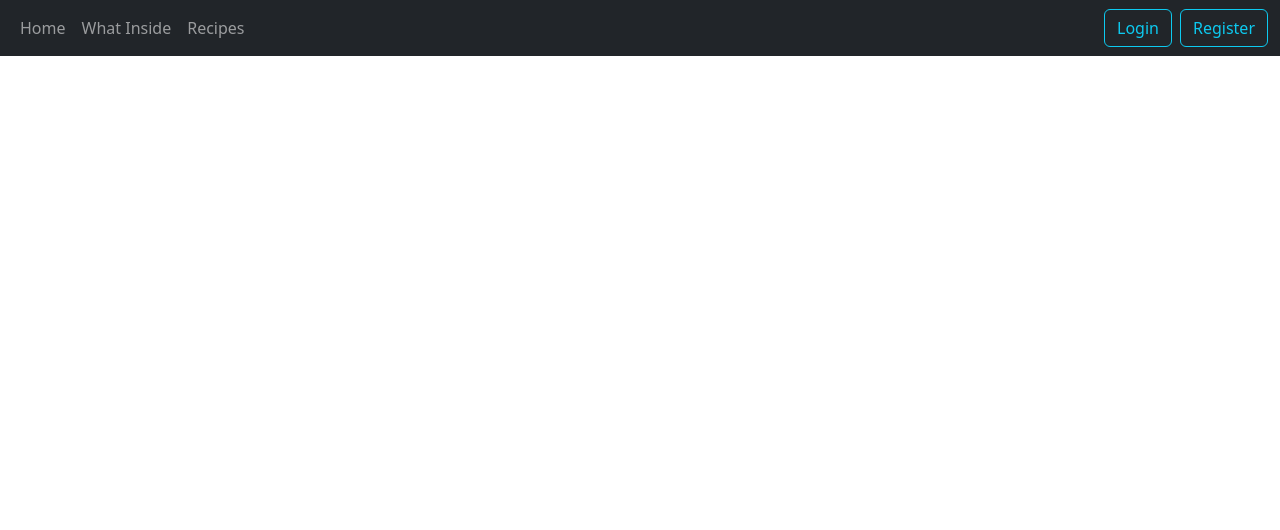
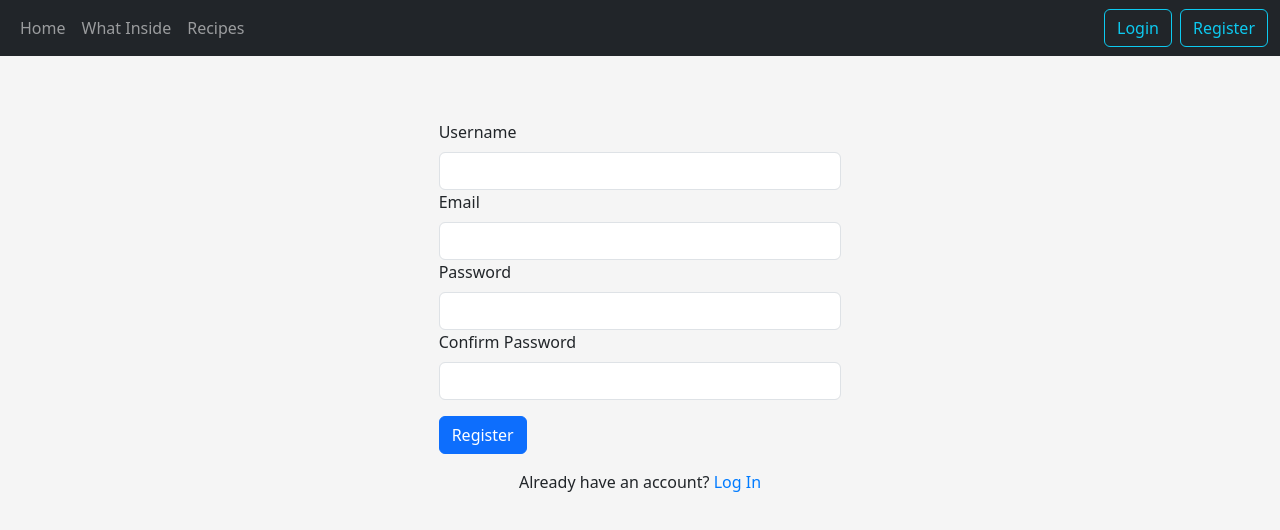
Before and after one commit to Antal01/myFridge, a React (Vite) app in the folder frontend/: page /registration in a window 1280 px wide. Shown: the top 530 px of the page. Built offline with nearby package versions, Linux system fonts and the light colour scheme.

Commit message:
Login/Register frontend refactor

```diff
--- a/frontend/src/App.jsx
+++ b/frontend/src/App.jsx
@@ -5,6 +5,8 @@ import Layout from "./components/Layout.jsx";
 import OpenFridge from "./pages/OpenFridge.jsx";
 import Recipes from "./pages/Recipes.jsx";
 import Header from "./components/Header.jsx";
+import Registration from "./pages/Registration.jsx";
+import Login from "./pages/Login.jsx";
 
 function App() {
  return(
@@ -15,6 +17,8 @@ function App() {
                 <Route path='/' element={<Home/>}></Route>
                 <Route path='/myfridge' element={<OpenFridge/>}></Route>
                 <Route path='/recipes' element={<Recipes/>}></Route>
+                <Route path='/registration' element={<Registration/>}></Route>
+                <Route path='/login' element={<Login/>}></Route>
             </Route>
         </Routes>
     </div>
--- a/frontend/src/components/Header.jsx
+++ b/frontend/src/components/Header.jsx
@@ -3,9 +3,9 @@ import Container from "react-bootstrap/Container"
 import Nav from "react-bootstrap/Nav";
 import Navbar from "react-bootstrap/Navbar";
 import { NavLink } from "react-router-dom";
+import { Link } from "react-router-dom";
 
 const Header = () => {
-
     return (
         <Navbar bg="dark" variant="dark" expand="lg" fixed="top">
             <Container fluid>
@@ -20,8 +20,12 @@ const Header = () => {
                         <NavLink className="nav-link" to="/myfridge">What Inside</NavLink>
                         <NavLink className="nav-link" to="/recipes">Recipes</NavLink>
                     </Nav>
-                    <Button variant="outline-info" className="me-2">Login</Button>
-                    <Button variant="outline-info">Register</Button>
+                    <Link to="/login">
+                        <Button variant="outline-info" className="me-2">Login</Button>
+                    </Link>
+                    <Link to="/registration">
+                        <Button variant="outline-info">Register</Button>
+                    </Link>
                 </Navbar.Collapse>
             </Container>
         </Navbar>
--- /dev/null
+++ b/frontend/src/pages/Login.jsx
@@ -0,0 +1,72 @@
+import React, {useState, useEffect} from 'react';
+import {Link} from 'react-router-dom';
+import {useNavigate} from 'react-router-dom';
+import Container from 'react-bootstrap/Container';
+import Form from 'react-bootstrap/Form';
+import Button from 'react-bootstrap/Button';
+import Alert from 'react-bootstrap/Alert';
+import Carousel from 'react-bootstrap/Carousel';
+
+function Login() {
+    const [username, setUsername] = useState('');
+    const [password, setPassword] = useState('');
+    const [token, setToken] = useState(null);
+    const [isLoggedIn, setIsLoggedIn] = useState(false);
+    const [advantageIndex, setAdvantageIndex] = useState(0);
+
+    const navigate = useNavigate();
+
+    const handleLogin = (e) => {
+        e.preventDefault();
+        const data = {
+            name: username, password: password,
+        };
+        localStorage.setItem('token', 'dummyToken');
+        localStorage.setItem('username', username);
+        setToken('dummyToken');
+        setIsLoggedIn(true);
+        navigate('/mainpage');
+    };
+
+    return (<Container fluid style={{backgroundColor: '#f5f5f5', minHeight: '100vh'}}>
+            <div style={{width: '40%', marginLeft: '50px'}}>
+            </div>
+
+            <div style={{width: '60%', marginLeft: '100px'}}>
+                <Alert variant="danger" show={!isLoggedIn} onClose={() => setIsLoggedIn(true)} dismissible>
+                    Authentication failed. Please check your credentials.
+                </Alert>
+
+                {isLoggedIn ? null : (
+                    <Form onSubmit={handleLogin} style={{maxWidth: '500px', margin: 'auto', marginTop: '50px'}}>
+                        <h2 className="text-center mb-4" style={{color: '#333'}}>
+                            Login
+                        </h2>
+                        <Form.Group controlId="username">
+                            <Form.Label>Username</Form.Label>
+                            <Form.Control type="text" value={username} onChange={(e) => setUsername(e.target.value)}
+                                          required/>
+                        </Form.Group>
+
+                        <Form.Group controlId="password">
+                            <Form.Label>Password</Form.Label>
+                            <Form.Control type="password" value={password} onChange={(e) => setPassword(e.target.value)}
+                                          required/>
+                        </Form.Group>
+
+                        <Button type="submit" variant="primary" className="mt-3" style={{backgroundColor: '#007BFF'}}>
+                            Login
+                        </Button>
+
+                        <p className="mt-3 text-center">
+                            Don't have an account?{' '}
+                            <Link to={`/registration`} style={{color: '#007BFF', textDecoration: 'none'}}>
+                                Register
+                            </Link>
+                        </p>
+                    </Form>)}
+            </div>
+        </Container>);
+}
+
+export default Login;
--- /dev/null
+++ b/frontend/src/pages/Registration.jsx
@@ -0,0 +1,88 @@
+import React, { useEffect, useState } from 'react';
+import { Link } from 'react-router-dom';
+import { useNavigate } from 'react-router-dom';
+import Carousel from 'react-bootstrap/Carousel';
+import Form from 'react-bootstrap/Form';
+import Button from 'react-bootstrap/Button';
+import Container from 'react-bootstrap/Container';
+import Row from 'react-bootstrap/Row';
+import Col from 'react-bootstrap/Col';
+import Alert from 'react-bootstrap/Alert';
+
+function Registration() {
+    const [username, setUsername] = useState('');
+    const [email, setEmail] = useState('');
+    const [password, setPassword] = useState('');
+    const [passwordConfirm, setPasswordConfirm] = useState('');
+    const [token, setToken] = useState(null);
+    const [errorMessage, setErrorMessage] = useState('');
+    const [advantageIndex, setAdvantageIndex] = useState(0);
+
+    const navigate = useNavigate();
+
+    const handleRegistration = (e) => {
+        e.preventDefault();
+        if (password === passwordConfirm) {
+            const data = {
+                name: username,
+                email: email,
+                password: password,
+            };
+            setToken('dummyToken');
+            localStorage.setItem('token', 'dummyToken');
+            localStorage.setItem('username', username);
+            navigate('/');
+        } else {
+            setErrorMessage('Passwords do not match. Please make sure the passwords match.');
+        }
+    };
+
+    return (
+        <Container fluid style={{ backgroundColor: '#f5f5f5', minHeight: '100vh' }}>
+            <Row className="justify-content-center align-items-center">
+                <Col md={4} style={{marginTop: '15vh'}}>
+                    <Alert variant="danger" show={errorMessage !== ''} onClose={() => setErrorMessage('')} dismissible>
+                        {errorMessage}
+                    </Alert>
+                    <Form onSubmit={handleRegistration}>
+                        <Form.Group controlId="username">
+                            <Form.Label>Username</Form.Label>
+                            <Form.Control type="text" value={username} onChange={(e) => setUsername(e.target.value)}
+                                          required/>
+                        </Form.Group>
+
+                        <Form.Group controlId="email">
+                            <Form.Label>Email</Form.Label>
+                            <Form.Control type="email" value={email} onChange={(e) => setEmail(e.target.value)}
+                                          required/>
+                        </Form.Group>
+
+                        <Form.Group controlId="password">
+                            <Form.Label>Password</Form.Label>
+                            <Form.Control type="password" value={password} onChange={(e) => setPassword(e.target.value)}
+                                          required/>
+                        </Form.Group>
+
+                        <Form.Group controlId="passwordConfirm">
+                            <Form.Label>Confirm Password</Form.Label>
+                            <Form.Control type="password" value={passwordConfirm}
+                                          onChange={(e) => setPasswordConfirm(e.target.value)} required/>
+                        </Form.Group>
+
+                        <Button variant="primary" type="submit" className="mt-3">
+                            Register
+                        </Button>
+                        <p className="mt-3 text-center">
+                            Already have an account?{' '}
+                            <Link to={`/registration`} style={{color: '#007BFF', textDecoration: 'none'}}>
+                                Log In
+                            </Link>
+                        </p>
+                    </Form>
+                </Col>
+            </Row>
+        </Container>
+    );
+}
+
+export default Registration;
```
